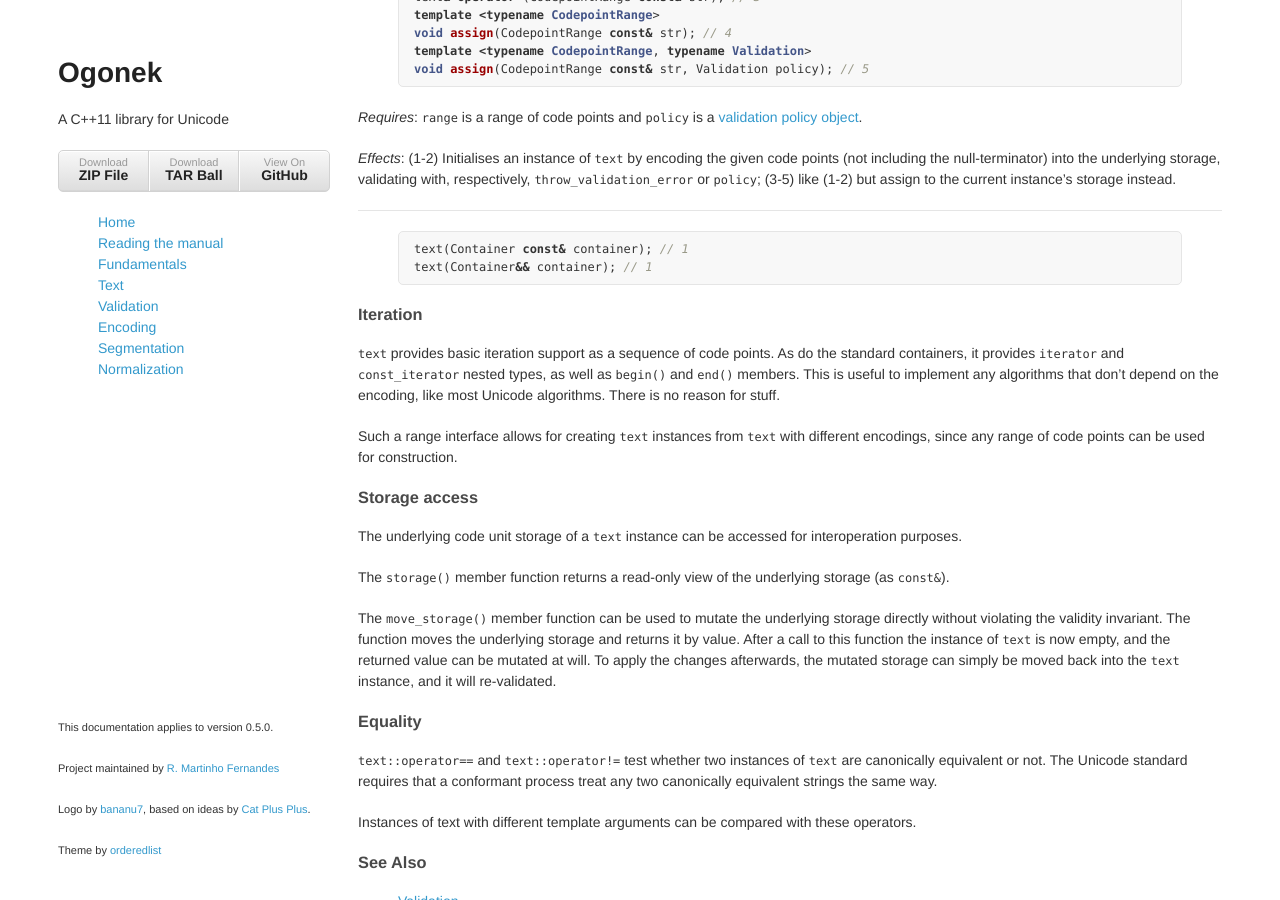
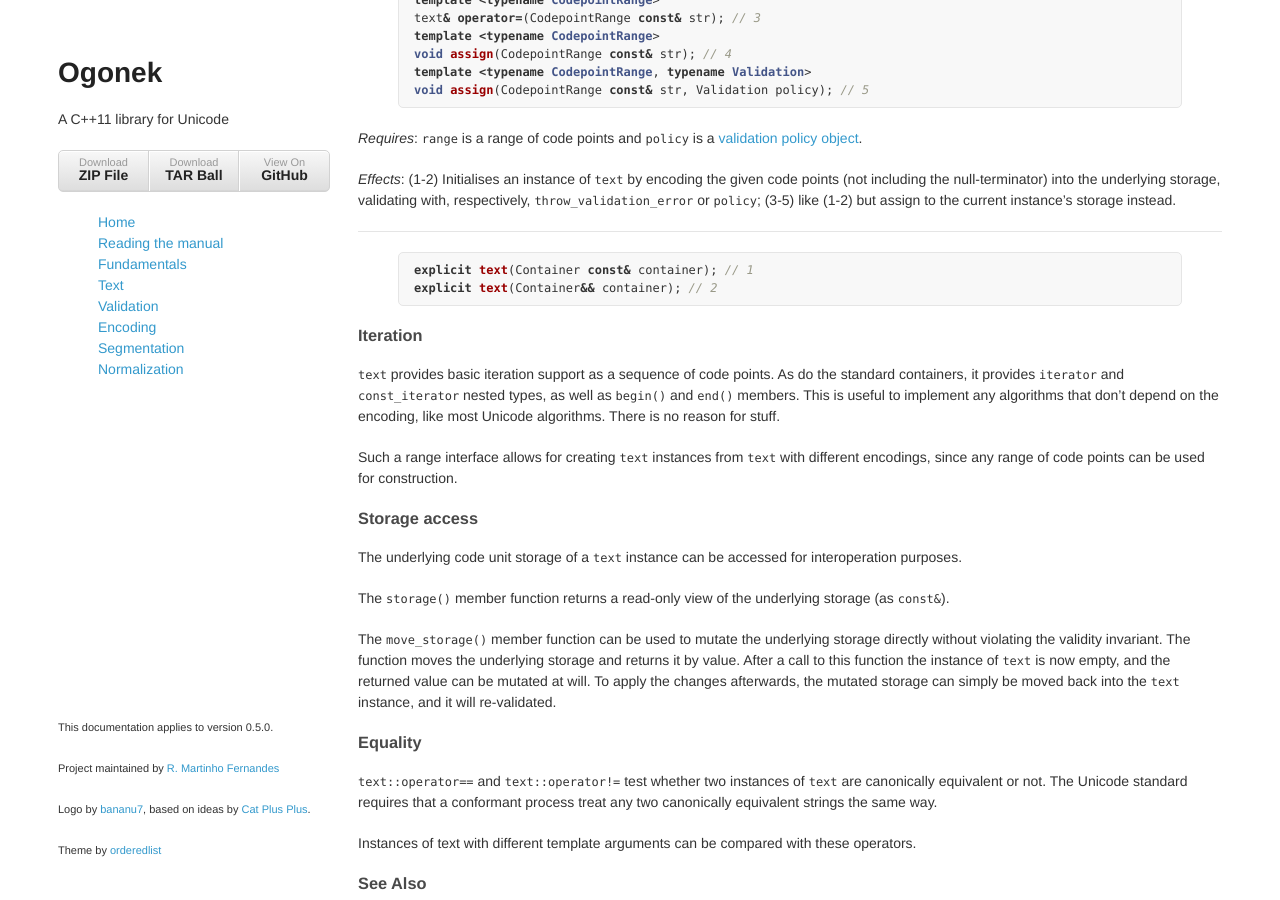
Before and after one commit to libogonek/ogonek, a Jekyll site: the page built from text.markdown, in a window 1280 px wide and 900 px high, scrolled down 2397 px. Built offline with Jekyll 4.4.1, drawn with Linux system fonts in a browser that asks for light colours.

Commit message:
explicit stuffs

```diff
--- a/text.markdown
+++ b/text.markdown
@@ -86,6 +86,8 @@ Instances of `text` can be constructed from a pointer to a `char32_t`
 null-terminated string, from a range of codepoints, or from an instance of the
 underlying container.
 
+---
+
 {% highlight cpp %}
 text();
 {% endhighlight %}
@@ -167,8 +169,8 @@ like (1-2) but assign to the current instance's storage instead.
 ---
 
 {% highlight cpp %}
-text(Container const& container); // 1
-text(Container&& container); // 1
+explicit text(Container const& container); // 1
+explicit text(Container&& container); // 2
 {% endhighlight %}
 
 ### Iteration
```
